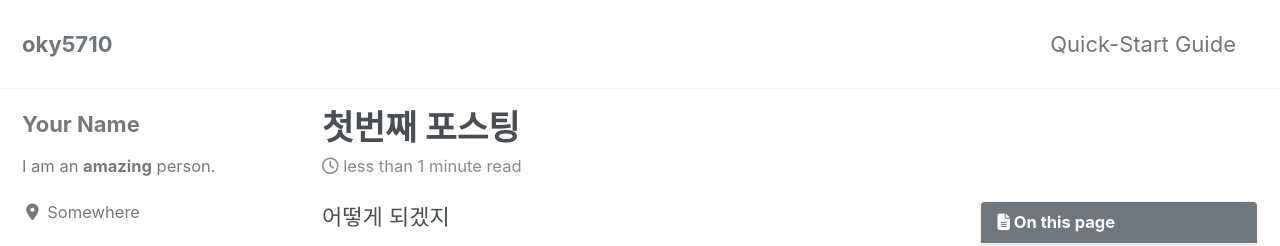
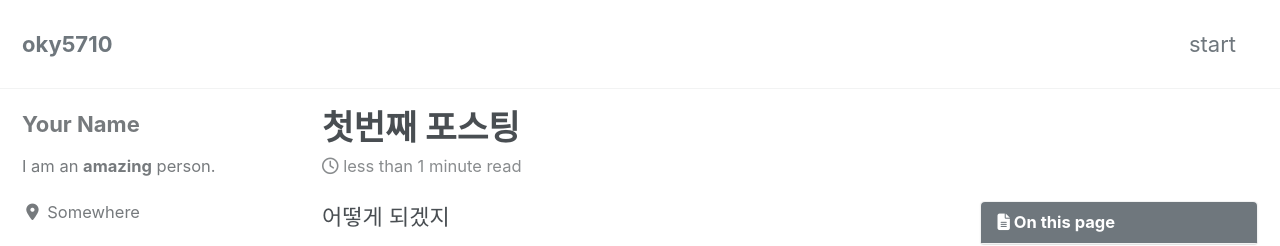
Before and after one commit to oky5710/oky5710.github.io, a Jekyll site: the page built from _posts/2019-08-17-test.md, in a window 1280 px wide and 900 px high. Shown: the top 246 px of the window. Built offline with Jekyll 4.4.1, drawn with Linux system fonts in a browser that asks for light colours; cached includes are drawn as plain includes; nearby versions of some CDN libraries.

Commit message:
Update navigation

```diff
--- a/_data/navigation.yml
+++ b/_data/navigation.yml
@@ -1,7 +1,7 @@
 # main links
 main:
-  - title: "Quick-Start Guide"
-    url: https://mmistakes.github.io/minimal-mistakes/docs/quick-start-guide/
+  - title: "start"
+    url: /study/
   # - title: "About"
   #   url: https://mmistakes.github.io/minimal-mistakes/about/
   # - title: "Sample Posts"
```
